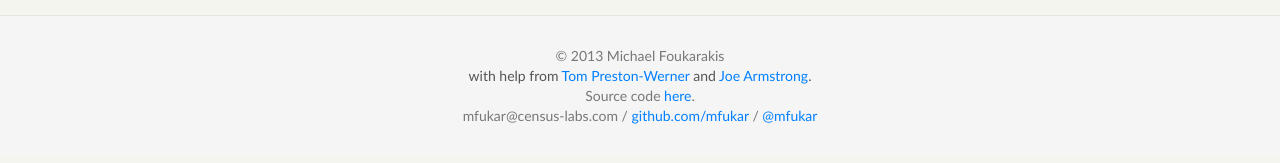
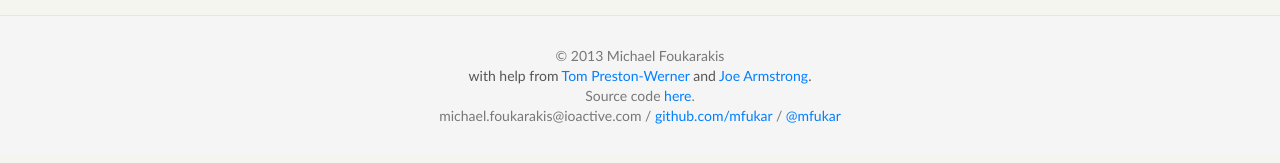
Before and after one commit to mfukar/mfukar.github.com, a Jekyll site: the page built from index.html, in a window 1280 px wide. Shown: the part 557-720 px from the top of the page. Built offline with Jekyll 4.4.1, drawn with Linux system fonts in a browser that asks for light colours; some web fonts are replaced; Markdown is read by kramdown in place of the engine named in the settings; comment, search, counter and statistics services are not loaded.

Commit message:
Update email

```diff
--- a/_layouts/main.html
+++ b/_layouts/main.html
@@ -51,7 +51,7 @@
 			with help from <a href="https://github.com/mojombo">Tom
 			Preston-Werner</a> and <a href="https://github.com/joearms">Joe
 			Armstrong</a>.<p>Source code <a href="https://github.com/mfukar/mfukar.github.com">here</a>.</p>
-			<p>mfukar@census-labs.com / <a href="http://github.com/mfukar/">github.com/mfukar</a> / <a href="http://twitter.com/mfukar/">@mfukar</a></p>
+			<p>michael.foukarakis@ioactive.com / <a href="http://github.com/mfukar/">github.com/mfukar</a> / <a href="http://twitter.com/mfukar/">@mfukar</a></p>
 		</div>
 		</footer>
 
--- a/_layouts/secondary.html
+++ b/_layouts/secondary.html
@@ -53,7 +53,7 @@
 			with help from <a href="https://github.com/mojombo">Tom
 			Preston-Werner</a> and <a href="https://github.com/joearms">Joe
 			Armstrong</a>.<p>Source code <a href="https://github.com/mfukar/mfukar.github.com">here</a>.</p>
-			<p>mfukar@census-labs.com / <a href="http://github.com/mfukar/">github.com/mfukar</a> / <a href="http://twitter.com/mfukar/">@mfukar</a></p>
+			<p>michael.foukarakis@ioactive.com / <a href="http://github.com/mfukar/">github.com/mfukar</a> / <a href="http://twitter.com/mfukar/">@mfukar</a></p>
 		</div>
 		</footer>
 
```
